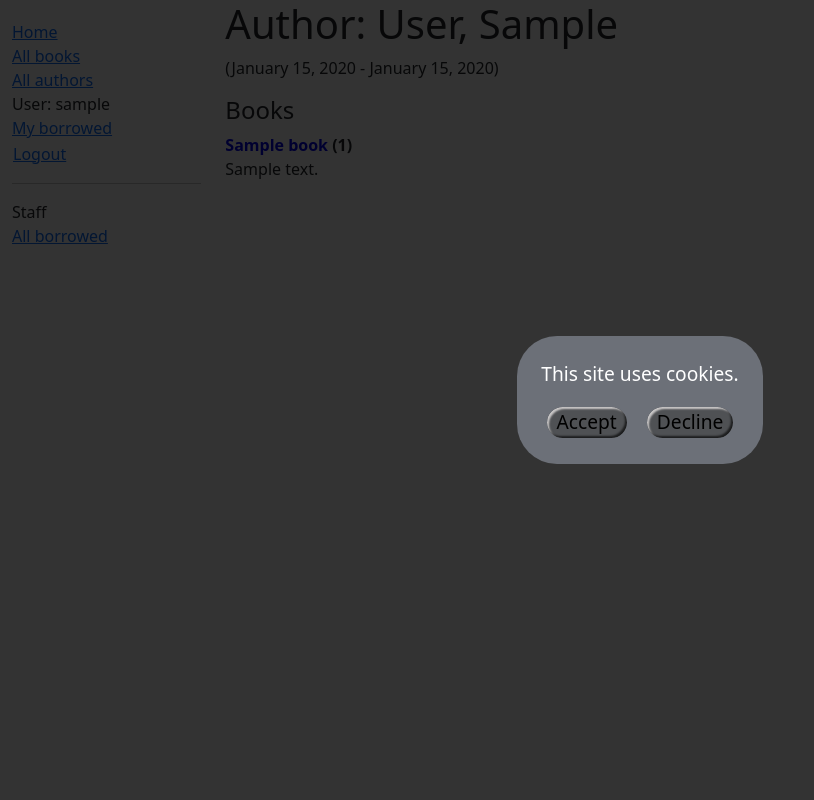
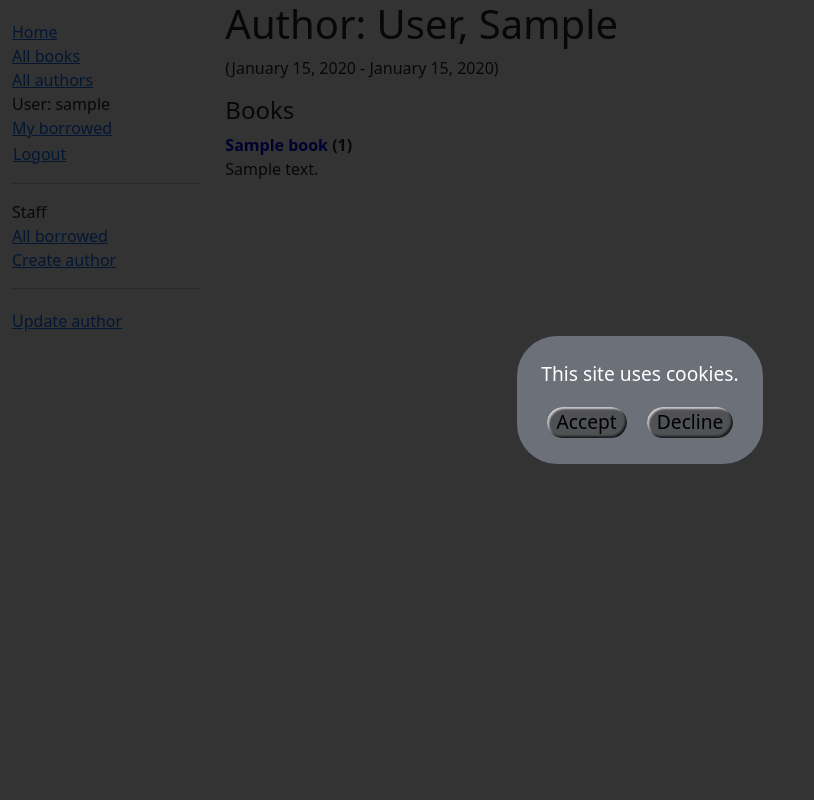
Before and after one commit to sgusic1/django_local_library, a Django app: page /catalog/author/1 in a window 1280 px wide. Shown: the whole page, without its empty margins (0-814 px from the left). Run offline with Django 4.2, Linux system fonts and the light colour scheme; a user stored in the database is signed in; tables that the repository leaves empty hold one stand-in row (values such as "Sample post").

Commit message:
feat: add Author create link in base template and update/delete links in detail view

```diff
--- a/catalog/templates/base_generic.html
+++ b/catalog/templates/base_generic.html
@@ -42,6 +42,9 @@
                             <li>Staff</li>
                             <li><a href="{% url 'all-borrowed' %}">All borrowed</a></li>
                           {% endif %}
+                          {% if perms.catalog.add_author %}
+                            <li><a href="{% url 'author-create' %}">Create author</a></li>
+                          {% endif %}
                         {% else %}
                           <li><a href="{% url 'login' %}?next={{ request.path }}">Login</a></li>
                         {% endif %}
--- a/catalog/templates/catalog/author_detail.html
+++ b/catalog/templates/catalog/author_detail.html
@@ -1,4 +1,22 @@
 {% extends "base_generic.html" %}
+
+{% block sidebar %}
+{{ block.super }}
+
+{% if perms.catalog.change_author or perms.catalog.delete_author %}
+<hr>
+<ul class="sidebar-nav">
+  {% if perms.catalog.change_author %}
+    <li><a href="{% url 'author-update' author.pk %}">Update author</a></li>
+  {% endif %}
+  {% if not author.book_set.all and perms.catalog.delete_author %}
+  <li><a href="{% url 'author-delete' author.pk %}">Delete author</a></li>
+  {% endif %}
+</ul>
+{% endif %}
+
+
+{% endblock %}
 
 {% block content %}
   <h1>Author: {{ author }}</h1>
```
